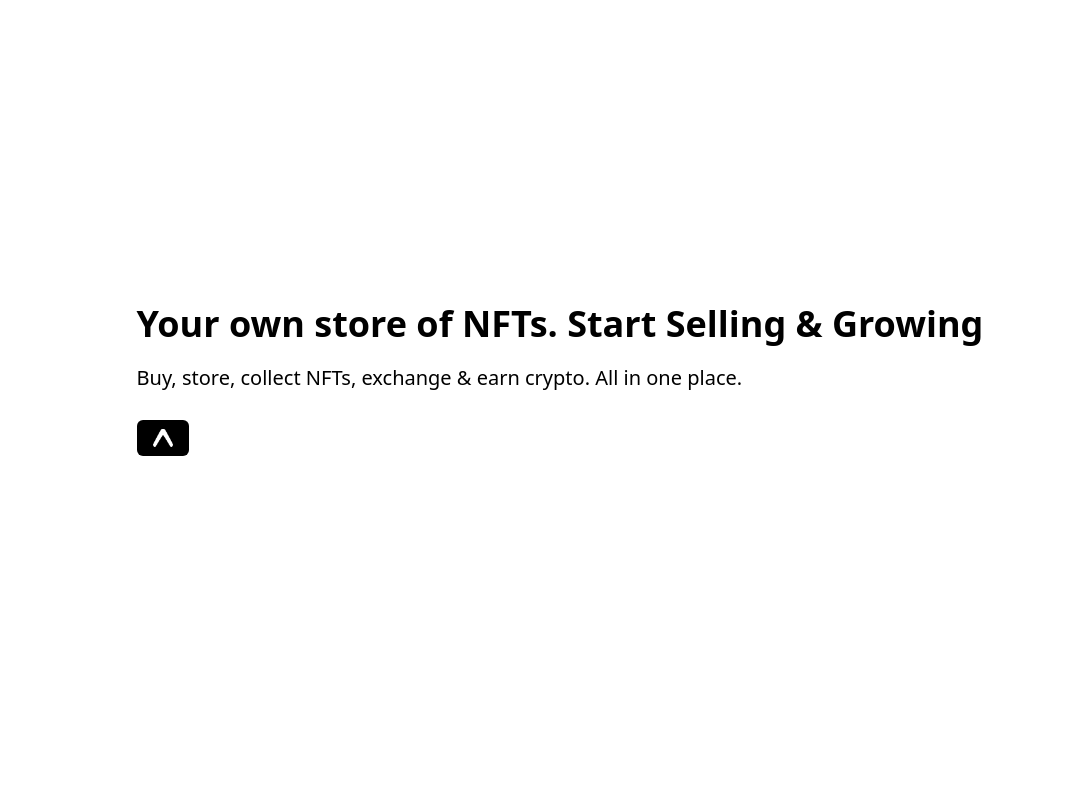
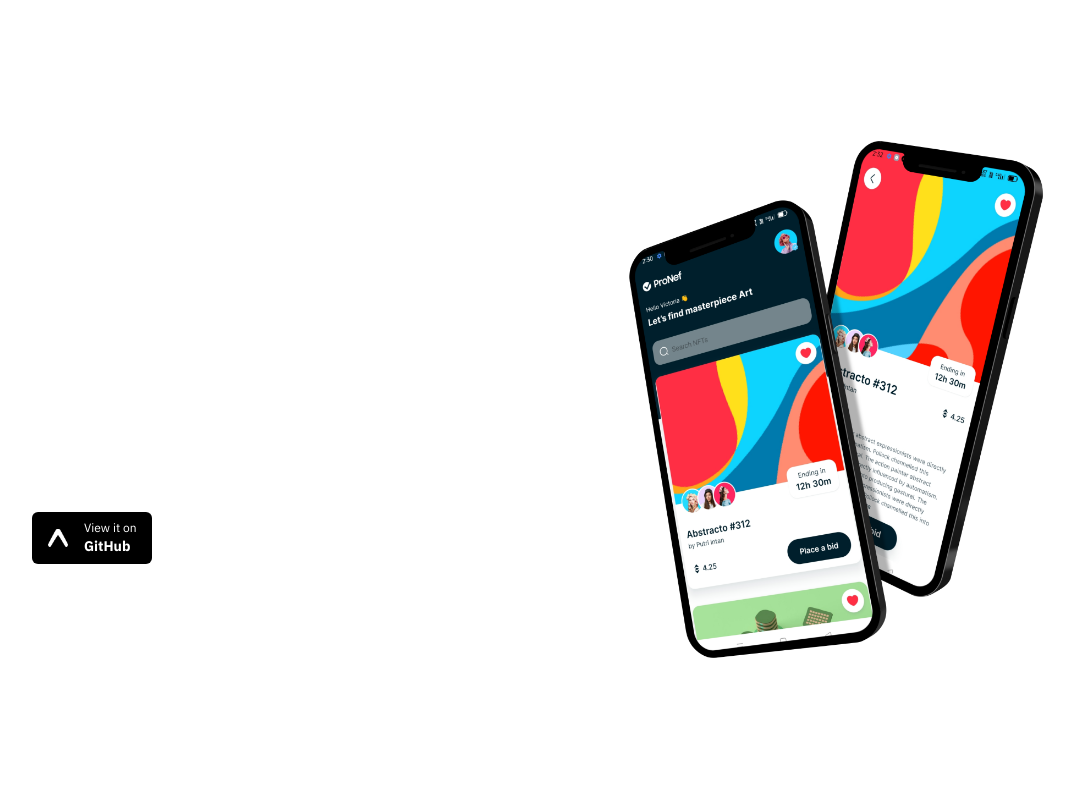
Before and after one commit to SamarthHChinivar/NFT-Website, a React (Create React App) app: page / in a window 1280 px wide. Shown: the top 800 px of the page, without its empty margins (80-1154 px from the left). Built offline with nearby package versions, Linux system fonts and the light colour scheme.

Commit message:
Completed SectionWrapper Section

```diff
--- a/src/App.js
+++ b/src/App.js
@@ -11,6 +11,13 @@
         mockupImg={assets.homeHero}
         banner="banner"
       />
+      <SectionWrapper
+        title="Smart User Interface Marketplace"
+        description="Experience a buttery UI of ProNef NFT Marketplace. Smooth constant colors of a fluent UI design."
+        mockupImg={assets.homeCards}
+        reverse
+      />
+      <Features />
     </>
   );
 };
--- a/src/components/Button.jsx
+++ b/src/components/Button.jsx
@@ -8,6 +8,10 @@
       onClick={() => window.open(link, "_blank")}
     >
       <img src={assetUrl} alt="expo_icon" className={styles.btnIcon} />
+      <div className="flex flex-col justify-start ml-4">
+        <p className={`${styles.btnText} font-normal text-xs`}>View it on</p>
+        <p className={`${styles.btnText} font-bold text-sm`}>GitHub</p>
+      </div>
     </div>
   );
 };
--- a/src/components/SectionWrapper.jsx
+++ b/src/components/SectionWrapper.jsx
@@ -4,20 +4,62 @@
 import assets from "../assets";
 import Button from "./Button";
 
-const SectionWrapper = ({ title, description, showBtn, mockupImg, banner }) => {
+const SectionWrapper = ({
+  title,
+  description,
+  showBtn,
+  mockupImg,
+  banner,
+  reverse,
+}) => {
   return (
     <div
-      className={`min-h-screen ${styles.section} ${styles.bgWhite} ${banner}`}
+      className={`min-h-screen ${styles.section}
+      ${reverse ? styles.bgWhite : styles.bgPrimary}
+      ${banner}`}
     >
-      <div className={`flex-items-center ${styles.boxClass}`}>
-        <div className={`${styles.descDiv} fadeLeftMini`}>
-          <h1 className={`${styles.h1Text}`}>{title}</h1>
-          <p className={`${styles.descriptionText}`}>{description}</p>
-          {showBtn && <Button assetUrl={assets.expo} link="deployed link" />}
+      <div
+        className={`flex items-center
+        ${reverse ? styles.boxReverseClass : styles.boxClass}
+        w-11/12 sm:w-full minmd:w-3/4`}
+      >
+        <div
+          className={`${styles.descDiv}
+          ${reverse ? " fadeRightMini" : " fadeLeftMini"}
+          ${reverse ? styles.textRight : styles.textLeft}
+        `}
+        >
+          <h1
+            className={`
+          ${reverse ? styles.blackText : styles.whiteText}
+          ${styles.h1Text}`}
+          >
+            {title}
+          </h1>
+          <p
+            className={`
+          ${reverse ? styles.blackText : styles.whiteText}
+          ${styles.descriptionText}`}
+          >
+            {description}
+          </p>
+          {showBtn && (
+            <Button
+              assetUrl={assets.expo}
+              link="https://expo.dev/@adrianhajdin/react_native_app?serviceType=classic&distribution=expo-go"
+            />
+          )}
+        </div>
+        <div className={`flex-1 ${styles.flexCenter}p-8 sm:px-0`}>
+          <img
+            src={mockupImg}
+            alt="mockup"
+            className={`
+           ${reverse ? " fadeLeftMini" : " fadeRightMini"}
+          ${styles.sectionImg}`}
+          />
         </div>
       </div>
-
-      {/* <img src={mockupImg} alt="mockup"/> */}
     </div>
   );
 };
--- a/tailwind.config.js
+++ b/tailwind.config.js
@@ -1,8 +1,34 @@
 /** @type {import('tailwindcss').Config} */
 module.exports = {
-  content: ["./src/**/*.{js,jsx,ts,tsx}"],
+  content: ["./src/**/*.{html,js,jsx,ts,tsx}", "./src/sections/**/*.{js,jsx}"],
   theme: {
-    extend: {},
+    extend: {
+      colors: {
+        primary: "#0B65C6",
+        secondary: "#EEF1F6",
+        tertiary: "#0e1133",
+
+        lightBlue: "#E1F6FE",
+        lightPink: "#FDEEDC",
+        lightGreen: "#E1FDE2",
+      },
+      lineHeight: {
+        12: "1.2",
+        13: "1.3",
+        16: "1.6",
+      },
+    },
+    screens: {
+      lg: { max: "1800px" },
+      md: { max: "990px" },
+      sm: { max: "600px" },
+      xs: { max: "400px" },
+      minmd: "1700px",
+      minlg: "2100px",
+    },
+    fontFamily: {
+      IBMPlex: ["IBM Plex Sans", "sans-serif"],
+    },
   },
   plugins: [],
 };
```
